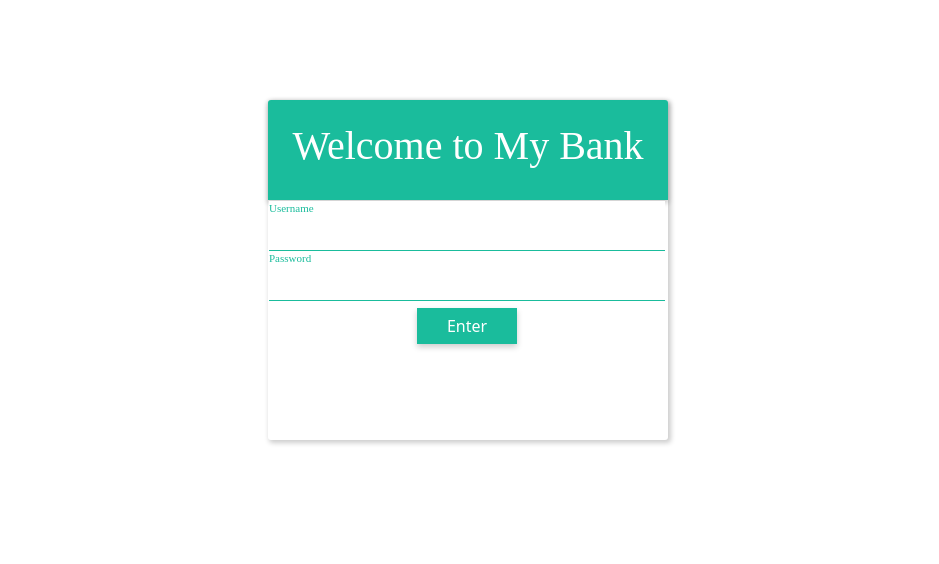
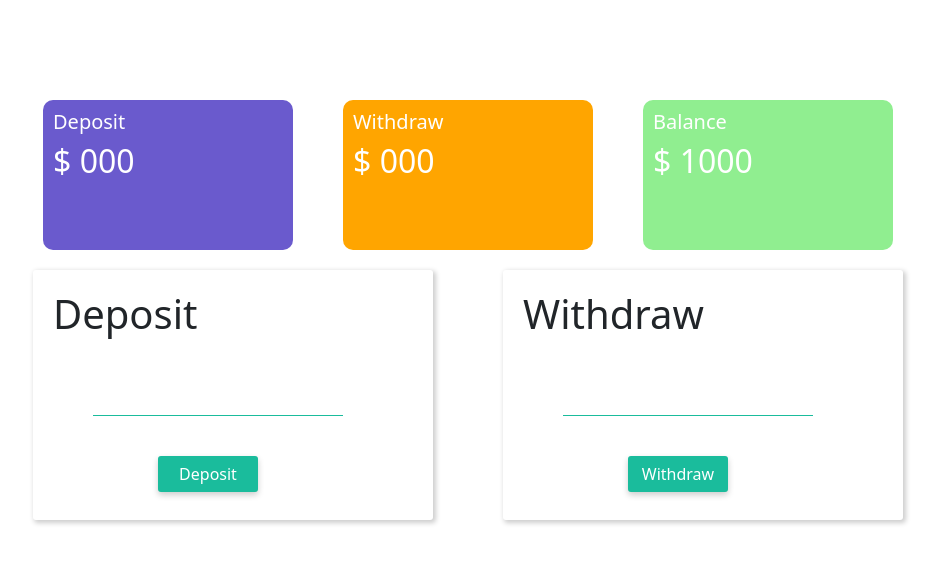
Before and after one commit to anikmahidul9/bank-web, a plain HTML site: page index.html in a window 1280 px wide. Both pictures are taken after a click on the button "Enter". Shown: the whole page, without its empty margins (172-1111 px from the left). Drawn offline with nearby package versions, Linux system fonts and the light colour scheme.

Commit message:
All done

```diff
--- a/index.html
+++ b/index.html
@@ -7,25 +7,56 @@
 
     <title>My Bank</title>
 
-    <!-- Latest compiled and minified CSS -->
 
 
     <link rel="stylesheet" href="style.css">
 </head>
 <body>
-   <div class="login-area">
+   <div id="area" class="login-area">
     <div class="text-center"><h1>Welcome to My Bank</h1></div>
     <div class="submit-area">
       <div class="input-form">
 
          <input placeholder="Username" type="text" required="">
          <input placeholder="Password" type="password" required="">
+         <button id="enter" class="button">Enter</button>
       </div>
-        <div class="btn">
-          <button>Enter</button>
-         </div>
+
+
     </div>
    </div>
+   <div id="transection-area">
+
+
+         <div class="container">
+            <div class="box-1"><h5>Deposit</h5>
+            <h2>$ <span id="cd">000</span></h2></div>
+            <div class="box-2"><h5>Withdraw</h5>
+               <h2>$ <span id="withdrawb">000</span> </h2></div>
+            <div class="box-3"><h5>Balance</h5>
+               <h2>$ <span id="balance">1000</span></h2></div>
+         </div>
+         <div class="dep-with">
+             <div class="deposit">
+               <h1>Deposit</h1>
+               <input id="da" type="text" >
+               <button id="btn" class="button dw">Deposit</button>
+             </div>
+             <div class="withdraw">
+               <h1>Withdraw</h1>
+               <input id="wa" type="text">
+               <button id="wbutton" class="button dw">Withdraw</button>
+             </div>
+         </div>
+
+
+
+   </div>
+
+
+<script src="script.js">
+
+</script>
 
    <link href='https://fonts.googleapis.com/css?family=Roboto:400' rel='stylesheet' type='text/css'>
    <!-- CSS only -->
--- /dev/null
+++ b/script.js
@@ -0,0 +1,35 @@
+const btn = document.getElementById("enter");
+btn.addEventListener("click", listener =>{
+     document.getElementById("area").style.display = "none";
+    const trans_area = document.getElementById("transection-area");
+    trans_area.style.display = "block"
+});
+
+
+const dabtn = document.getElementById("btn");
+
+dabtn.addEventListener("click", function(){
+    const deposit = document.getElementById("da");
+    let num1 = parseInt(deposit.value);
+
+   updatespantext("cd",num1)
+   updatespantext("balance",num1);
+   document.getElementById("da").value="";
+});
+
+ const wibtn = document.getElementById("wbutton");
+wibtn.addEventListener("click" , ()=>{
+
+    const withdr = document.getElementById("wa");
+    const amount = parseInt(withdr.value);
+     updatespantext("withdrawb",amount);
+     updatespantext("balance",-1*amount);
+})
+
+//function span tag
+function updatespantext(id, num1){
+    const tcn = document.getElementById(id).innerText;
+    const currentbalance = parseInt(tcn)
+    const totalblance= num1 + currentbalance;
+    document.getElementById(id).innerText= parseFloat(totalblance);
+}
--- a/style.css
+++ b/style.css
@@ -7,7 +7,8 @@
 .text-center{
     height: 100px;
     width: 400px;
-    font-size: 20px;
+    height: 100px;
+    font-size: 15px;
     background:  #1abc9c;
     color: white;
     line-height: 150%;
@@ -18,6 +19,8 @@
 
 }
 .login-area{
+
+
     box-sizing: border-box;
     width: 400px;
     margin: 100px auto 0;
@@ -32,9 +35,10 @@ h1{
     padding: 20px;
 }
 
+
 input {
     margin: 40px 25px;
-    width: 100%;
+    width: 250px;
     height: 50px;
     display: block;
     border: none;
@@ -47,12 +51,11 @@ input {
     background-repeat: no-repeat;
     color: darken(#1abc9c, 20%);
 
-
-
     }
 
 
-    button {
+    .button {
+        margin-top: 40px;
         border: none;
         background: #1abc9c;
         cursor: pointer;
@@ -64,13 +67,8 @@ input {
         box-shadow: 0 3px 6px 0 rgba(0,0,0,0.2);
 
       }
-.btn{
-    width: 100%;
-    height: 100%;
-    display: flex;
-    align-items: center;
-    justify-content: center;
-}
+
+
 
 
       button:hover {
@@ -91,8 +89,85 @@ input {
 
 
        .submit-area{
+        margin-top: 50px;
        height: 200px;
         width: 398px;
         padding: 1px;
         align-items: center;
        }
+
+       .input-form{
+
+        display: flex;
+        flex-direction: column;
+        justify-content: center;
+        align-items: center;
+    }
+
+
+    #transection-area{
+        display: none;
+
+
+    }
+
+
+    .container{
+
+        /* display: flex; */
+        gap: 50px;
+        display: flex;
+       align-items: center;
+       justify-content: center;
+       margin-top: 100px;
+
+     }
+
+     [class ^="box-"]{
+         width: 250px;
+         height: 150px;
+         background-color: skyblue;
+         border: 2px ;
+         align-items: center;
+         color: white;
+         border-radius: 10px;
+         padding: 10px;
+
+
+     }
+     .box-1{
+        background-color: slateblue;
+     }
+     .box-2{
+        background-color: orange;
+     }
+     .box-3{
+        background-color: lightgreen;
+     }
+
+     .dep-with{
+        display: flex;
+        justify-content: center;
+        gap: 30px;
+
+
+     }
+
+     .deposit , .withdraw{
+     box-sizing: border-box;
+    width: 400px;
+    height: 250px;
+    margin: 20px 20px;
+    box-shadow: 2px 2px 5px 1px rgba(0,0,0,0.2);
+    padding-bottom: 40px;
+    border-radius: 3px;
+
+     }
+     .dw{
+        align-items: center;
+        margin-left: 125px;
+
+     }
+#da,#wa{
+    margin-left: 60px;
+}
```
